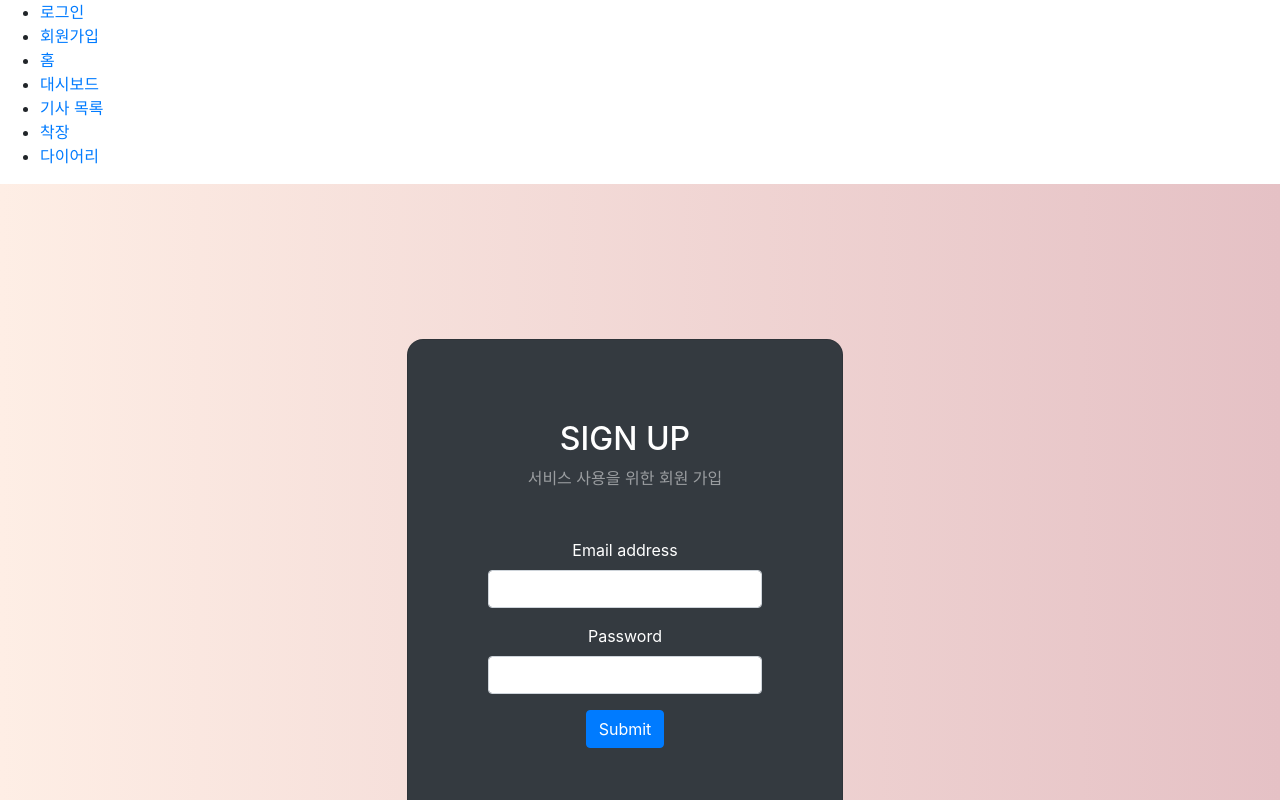
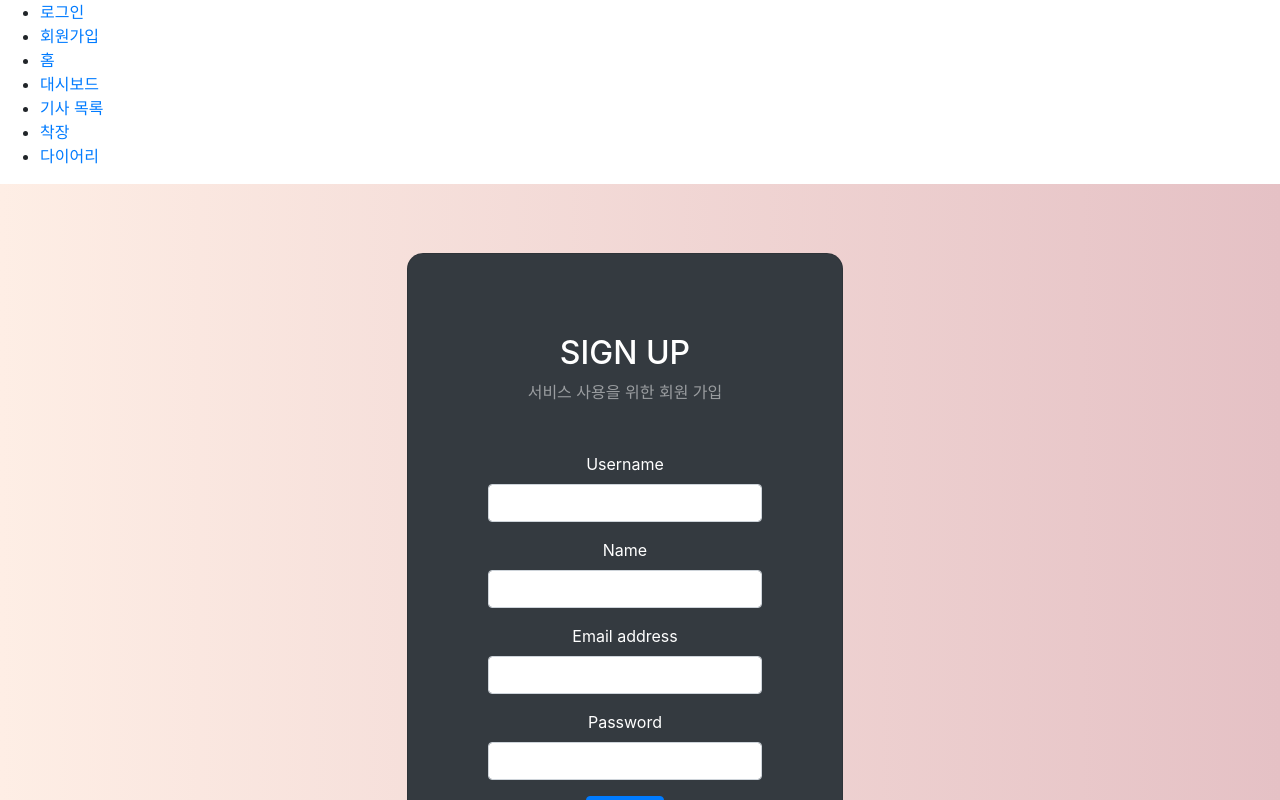
Before and after one commit to sjtemp62/ClosetInDiary-Frontend, a React (Create React App) app: page /signup in a window 1280 px wide. Shown: the top 800 px of the page. Built offline with nearby package versions, Linux system fonts and the light colour scheme; no server answers.

Commit message:
회원가입 로직 개선, username, name 필드 전송 추가

```diff
--- a/src/Signup.js
+++ b/src/Signup.js
@@ -1,4 +1,3 @@
-// Signup.js
 import React, { useState } from 'react';
 import { useNavigate } from 'react-router-dom';
 import axios from 'axios';
@@ -7,6 +6,8 @@ import './App.css';
 const apiUrl = process.env.REACT_APP_API_URL;
 
 function Signup() {
+  const [username, setUsername] = useState('');
+  const [name, setName] = useState('');
   const [email, setEmail] = useState('');
   const [password, setPassword] = useState('');
   const navigate = useNavigate();
@@ -15,6 +16,8 @@ function Signup() {
     e.preventDefault();
     try {
       const response = await axios.post(`${apiUrl}/api/signup`, {
+        username, // 추가된 필드
+        name,     // 추가된 필드
         email,
         password
       });
@@ -35,12 +38,44 @@ function Signup() {
             <p className="text-white-50 mt-2 mb-5">서비스 사용을 위한 회원 가입</p>
             <form onSubmit={handleSignup}>
               <div className="mb-3">
+                <label className="form-label text-white">Username</label>
+                <input
+                  type="text"
+                  className="form-control"
+                  value={username}
+                  onChange={(e) => setUsername(e.target.value)}
+                  required
+                />
+              </div>
+              <div className="mb-3">
+                <label className="form-label text-white">Name</label>
+                <input
+                  type="text"
+                  className="form-control"
+                  value={name}
+                  onChange={(e) => setName(e.target.value)}
+                  required
+                />
+              </div>
+              <div className="mb-3">
                 <label className="form-label text-white">Email address</label>
-                <input type="email" className="form-control" value={email} onChange={(e) => setEmail(e.target.value)} required />
+                <input
+                  type="email"
+                  className="form-control"
+                  value={email}
+                  onChange={(e) => setEmail(e.target.value)}
+                  required
+                />
               </div>
               <div className="mb-3">
                 <label className="form-label text-white">Password</label>
-                <input type="password" className="form-control" value={password} onChange={(e) => setPassword(e.target.value)} required />
+                <input
+                  type="password"
+                  className="form-control"
+                  value={password}
+                  onChange={(e) => setPassword(e.target.value)}
+                  required
+                />
               </div>
               <button type="submit" className="btn btn-primary">Submit</button>
             </form>
```
